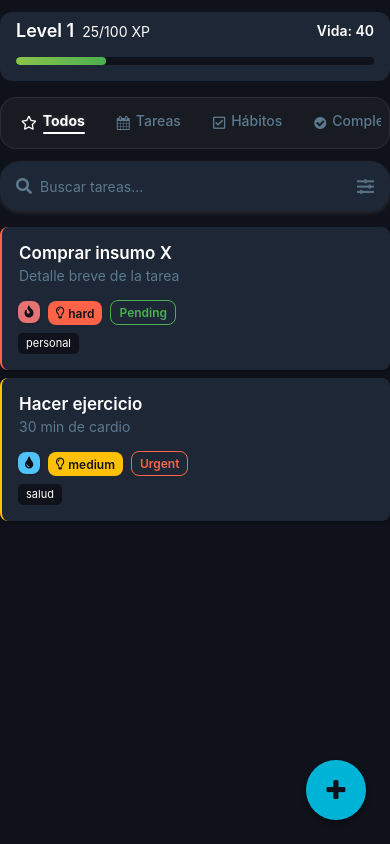
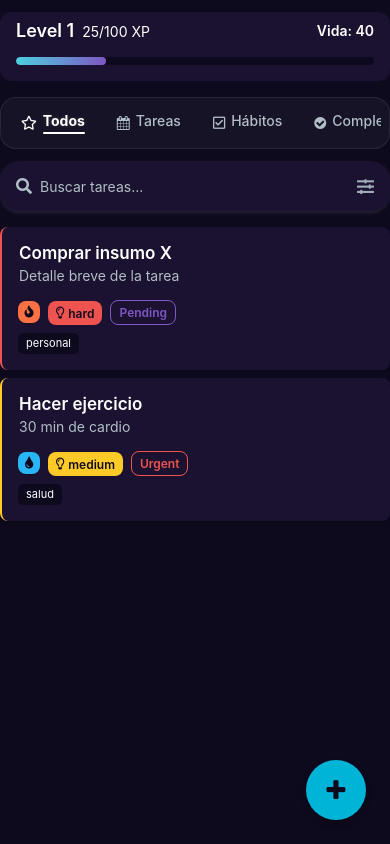
Before and after one commit to codesebastianvega/mana-bloom-app, a React Native app: screen / in a window 390 px wide. Built offline with nearby package versions, Linux system fonts and the light colour scheme.

Commit message:
feat: refresh color palette with mystical theme

```diff
--- a/src/theme.js
+++ b/src/theme.js
@@ -1,17 +1,17 @@
 // src/theme.js
 export const Colors = {
-  background: "#0F121A", // color definitivo
-  surface: "#1E2735",
-  primary: "#4CAF50",
-  secondary: "#8BC34A",
-  accent: "#FFC107",
-  danger: "#FF6347",
+  background: "#0e0a1e", // Fondo oscuro profundo
+  surface: "#1b1231", // Superficie ligeramente más clara
+  primary: "#7e57c2", // Púrpura místico
+  secondary: "#4dd0e1", // Turquesa etéreo
+  accent: "#ffca28", // Dorado suave para acentos
+  danger: "#ef5350", // Rojo armónico
   text: "#FFFFFF",
-  textMuted: "#5C7A8F",
-  elementWater: "#4FC3F7",
-  elementEarth: "#8BC34A",
-  elementFire: "#E57373",
-  elementAir: "#BDBDBD",
+  textMuted: "#b0bec5", // Texto atenuado acorde con la paleta
+  elementFire: "#ff7043",
+  elementWater: "#29b6f6",
+  elementEarth: "#8d6e63",
+  elementAir: "#90a4ae",
 };
 
 export const Spacing = {
```
